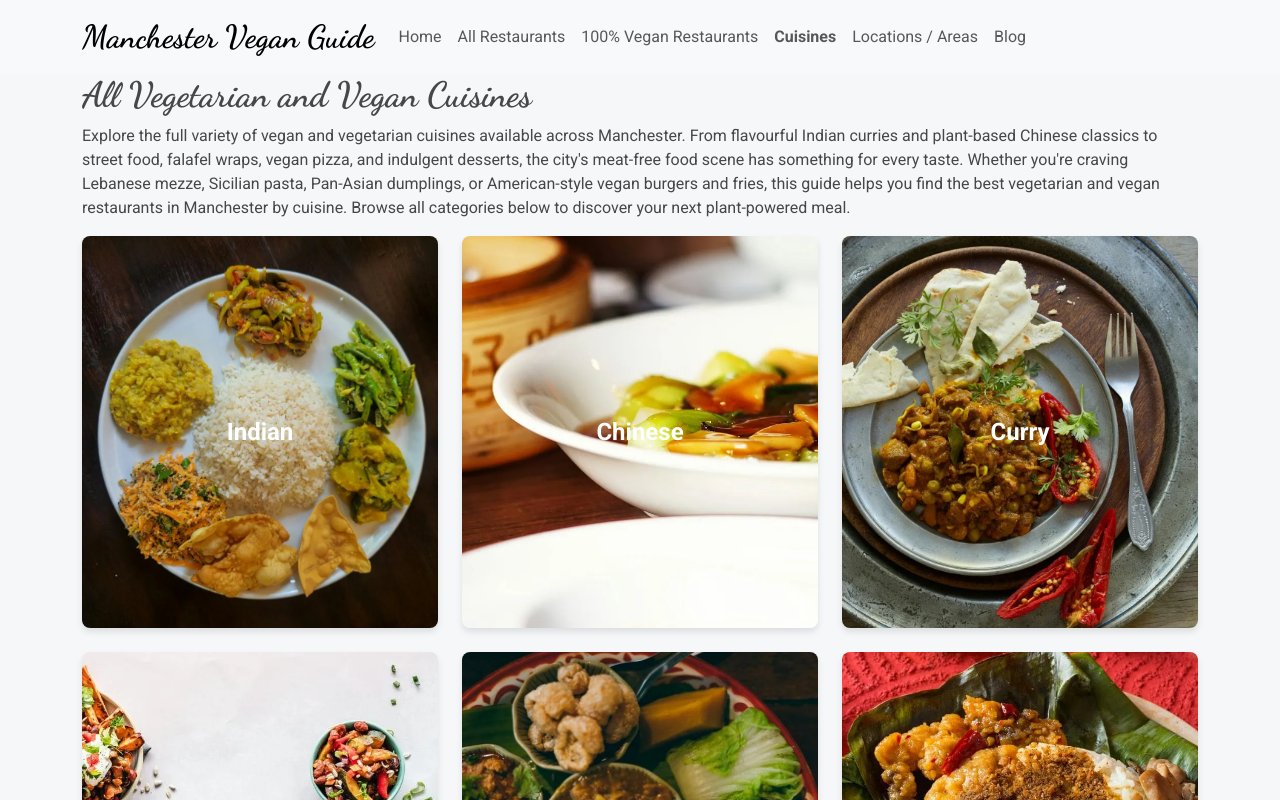
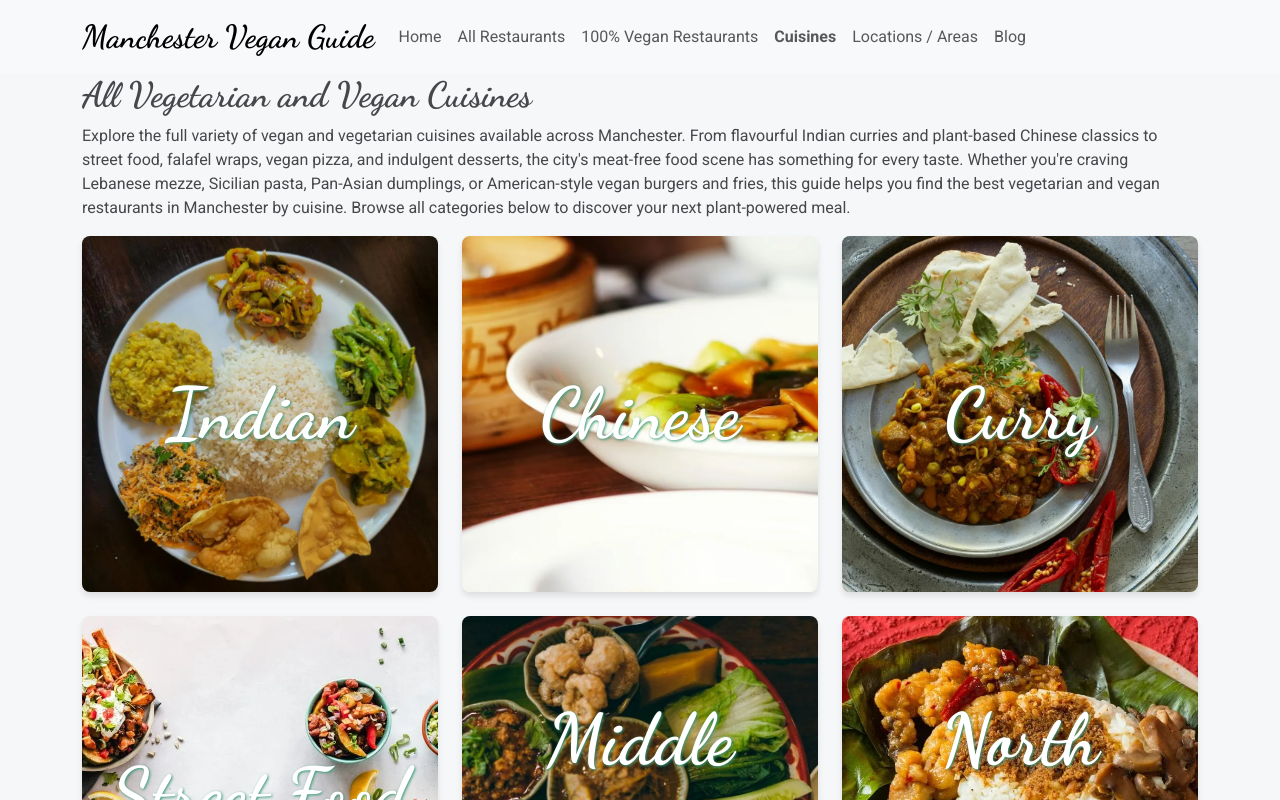
Before and after one commit to KyleMardell/manchester-vegan, a Next.js app: page /cuisines in a window 1280 px wide. Shown: the top 800 px of the page. Built offline with nearby package versions, Linux system fonts and the light colour scheme.

Commit message:
Refactor image components for better performance.

```diff
--- a/app/cuisines/page.js
+++ b/app/cuisines/page.js
@@ -1,16 +1,12 @@
 import data from "@/data/restaurants.json";
-import Link from "next/link";
-import Image from "next/image";
 import { slugify } from "@/utils/slugify";
 import { Container, Row, Col } from "react-bootstrap";
 import CuisineCard from "@/components/CuisineCard";
 
 export const metadata = {
     title: "Vegan and Vegetarian Cuisines in Manchester | Manchester Vegan Guide",
-    description:
-        "Explore a wide range of vegan and vegetarian cuisines in Manchester. From Indian curries and falafel wraps to vegan pizza, dumplings, and desserts, discover the best plant-based food by cuisine.",
-    keywords:
-        "vegan cuisines Manchester, vegetarian cuisines Manchester, plant-based food Manchester, vegan food by cuisine, vegetarian restaurants by cuisine, Manchester vegan guide, vegan Indian Manchester, vegan Chinese Manchester, vegan pizza Manchester, vegetarian food Manchester",
+    description: "Explore a wide range of vegan and vegetarian cuisines in Manchester. From Indian curries and falafel wraps to vegan pizza, dumplings, and desserts, discover the best plant-based food by cuisine.",
+    keywords: "vegan cuisines Manchester, vegetarian cuisines Manchester, plant-based food Manchester, vegan food by cuisine, vegetarian restaurants by cuisine, Manchester vegan guide, vegan Indian Manchester, vegan Chinese Manchester, vegan pizza Manchester, vegetarian food Manchester",
 };
 
 export default function Cuisines() {
@@ -39,15 +35,13 @@ export default function Cuisines() {
                 cuisine. Browse all categories below to discover your next
                 plant-powered meal.
             </p>
-            {/*<Link href={`/cuisines/${slugify(cuisine)}`}>
-                            {cuisine}
-                        </Link>*/}
             <Row>
-                {allCuisines.map((cuisine) => (
+                {allCuisines.map((cuisine, index) => (
                     <CuisineCard
                         key={cuisine}
                         cuisine={cuisine}
                         imageUrl={`/images/cuisines/${slugify(cuisine)}.webp`}
+                        priority={index === 0}
                     />
                 ))}
             </Row>
--- a/components/CuisineCard.js
+++ b/components/CuisineCard.js
@@ -2,15 +2,24 @@ import Link from "next/link";
 import PropTypes from "prop-types";
 import styles from "./CuisineCard.module.css";
 import { Col } from "react-bootstrap";
+import Image from "next/image";
 
-const CuisineCard = ({ cuisine, imageUrl }) => {
+const CuisineCard = ({ cuisine, imageUrl, priority }) => {
+    const slug = cuisine.toLowerCase();
+
     return (
         <Col xs={12} md={6} lg={4} className="mb-4">
-            <Link href={`/cuisines/${cuisine.toLowerCase()}`} passHref>
-                <div
-                    className={styles.card}
-                    style={{ backgroundImage: `url(${imageUrl})` }}>
-                    {cuisine}
+            <Link href={`/cuisines/${slug}`} passHref>
+                <div className={styles.card}>
+                    <Image
+                        src={imageUrl}
+                        alt={`${cuisine} cuisine`}
+                        fill
+                        className={styles.image}
+                        sizes="(max-width: 768px) 100vw, (max-width: 992px) 50vw, 33vw"
+                        priority={priority}
+                    />
+                    <span className={styles.text}>{cuisine}</span>
                 </div>
             </Link>
         </Col>
@@ -20,6 +29,7 @@ const CuisineCard = ({ cuisine, imageUrl }) => {
 CuisineCard.propTypes = {
     cuisine: PropTypes.string.isRequired,
     imageUrl: PropTypes.string.isRequired,
+    priority: PropTypes.bool,
 };
 
 export default CuisineCard;
--- a/components/CuisineCard.module.css
+++ b/components/CuisineCard.module.css
@@ -1,19 +1,39 @@
 .card {
     position: relative;
     width: 100%;
-    padding-top: 50%;
-    padding-bottom: 50%;
-    background-size: cover;
-    background-position: center;
+    aspect-ratio: 1 / 1; /* Better than padding-top hack */
     border-radius: 8px;
     overflow: hidden;
     box-shadow: 0 4px 6px rgba(0, 0, 0, 0.1);
-    color: white;
     text-align: center;
-    text-decoration: none;
+    cursor: pointer;
     display: flex;
     align-items: center;
     justify-content: center;
-    font-size: 1.5rem;
-    font-weight: bold;
 }
+
+.image {
+    object-fit: cover;
+    object-position: center;
+    z-index: 1;
+    transition: transform 0.3s ease;
+}
+
+.card:hover .image {
+    transform: scale(1.05);
+}
+
+.card:hover .text {
+
+}
+
+.text {
+    position: absolute;
+    z-index: 2;
+    color: white;
+    font-family: var(--font-dancing-script);
+    font-size: 4.5rem;
+    font-weight: 800;
+    text-shadow: 1px 1px 3px var(--color-green);
+    pointer-events: none;
+}
```
Also changed, not shown: app/hero.module.css (+15 -13 lines), app/page.js (+12 -1 lines).
